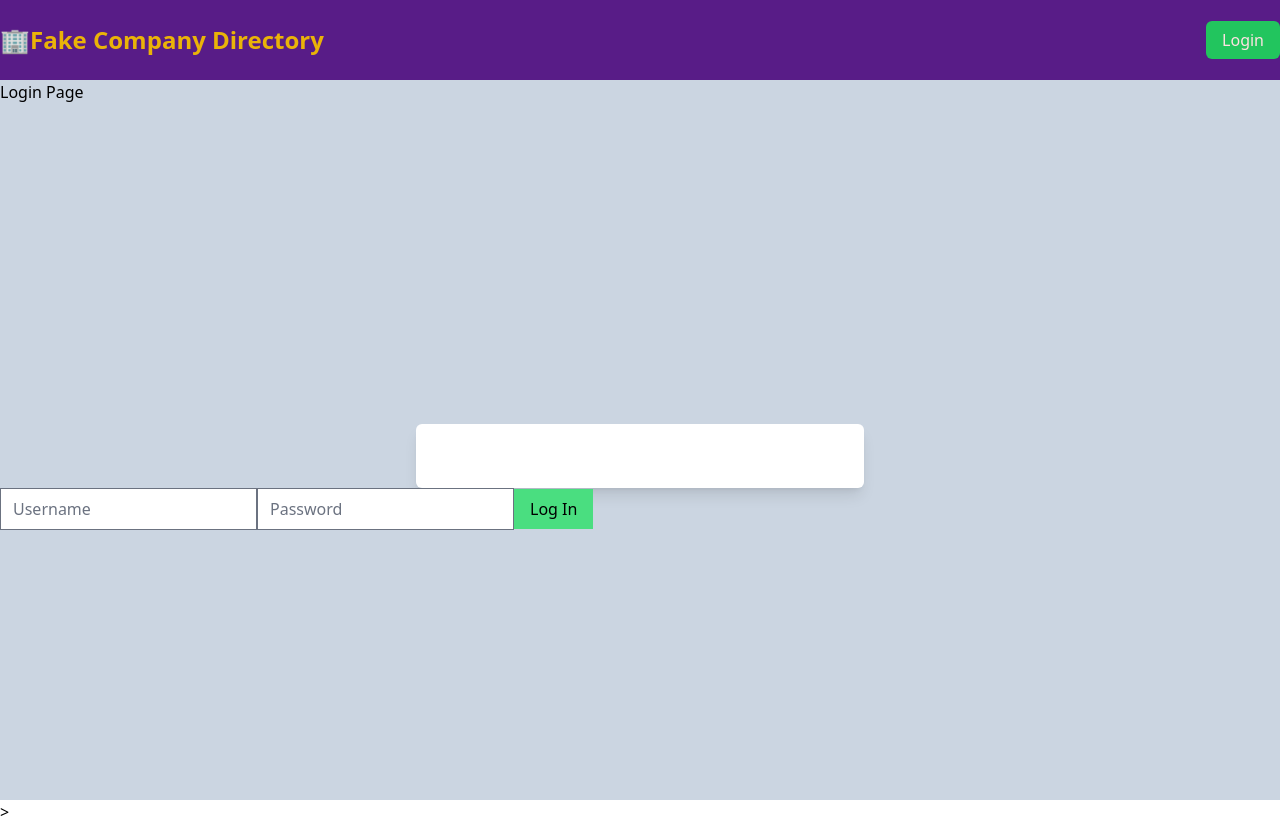
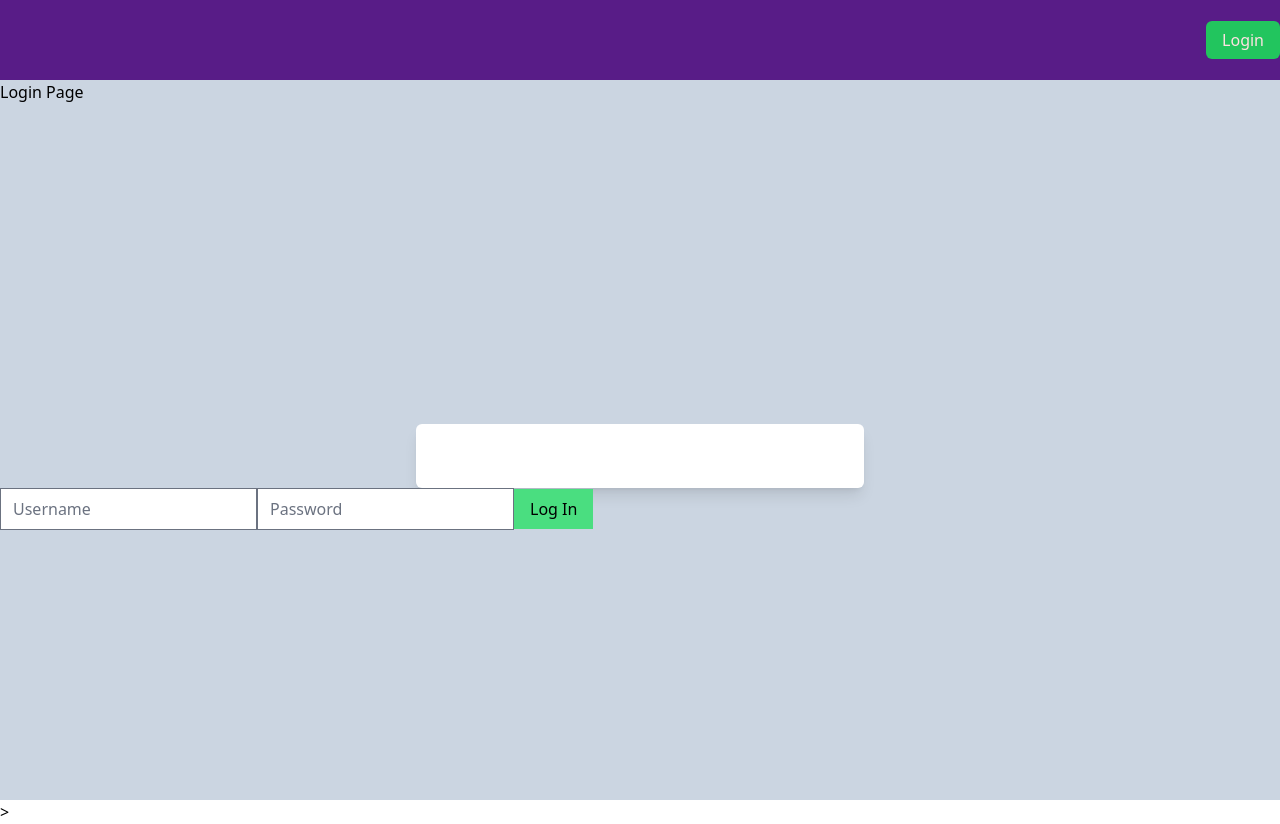
Before and after one commit to NicolasLopezSTC/VueDirectory, a Vue app: page /login in a window 1280 px wide. Built offline with nearby package versions, Linux system fonts and the light colour scheme.

Commit message:
added env file
Signed-off-by: NicolasLopezSTC <gclan149@gmail.com>

```diff
--- a/src/components/NavBar.vue
+++ b/src/components/NavBar.vue
@@ -4,7 +4,7 @@
 
 const { isAuthenticated, logout, user } = useAuth()
 
-const brand = ref('🏢Fake Company Directory')
+const brand = ref(import.meta.env.VITE_APP_NAME)
 </script>
 
 <template>
```
Also changed, not shown: 1 other file (tests, documents, lock files or other folders).
